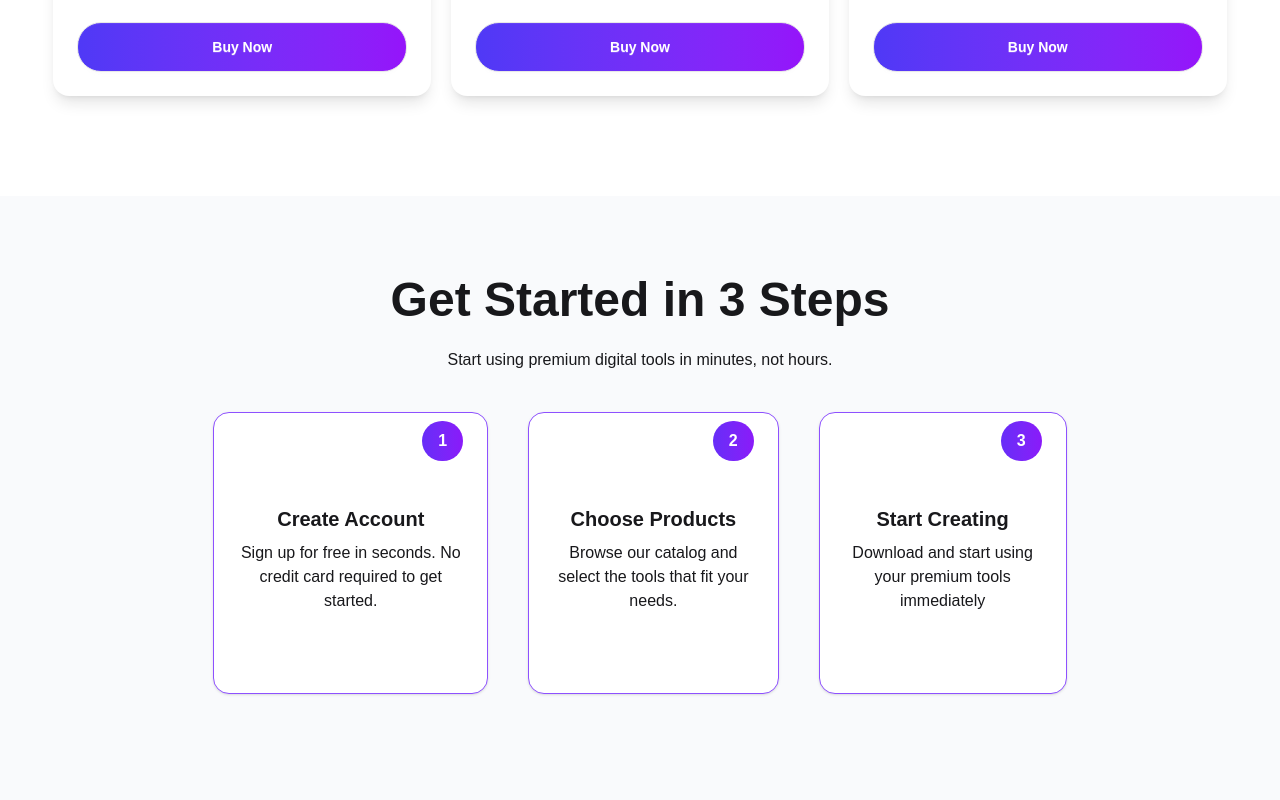
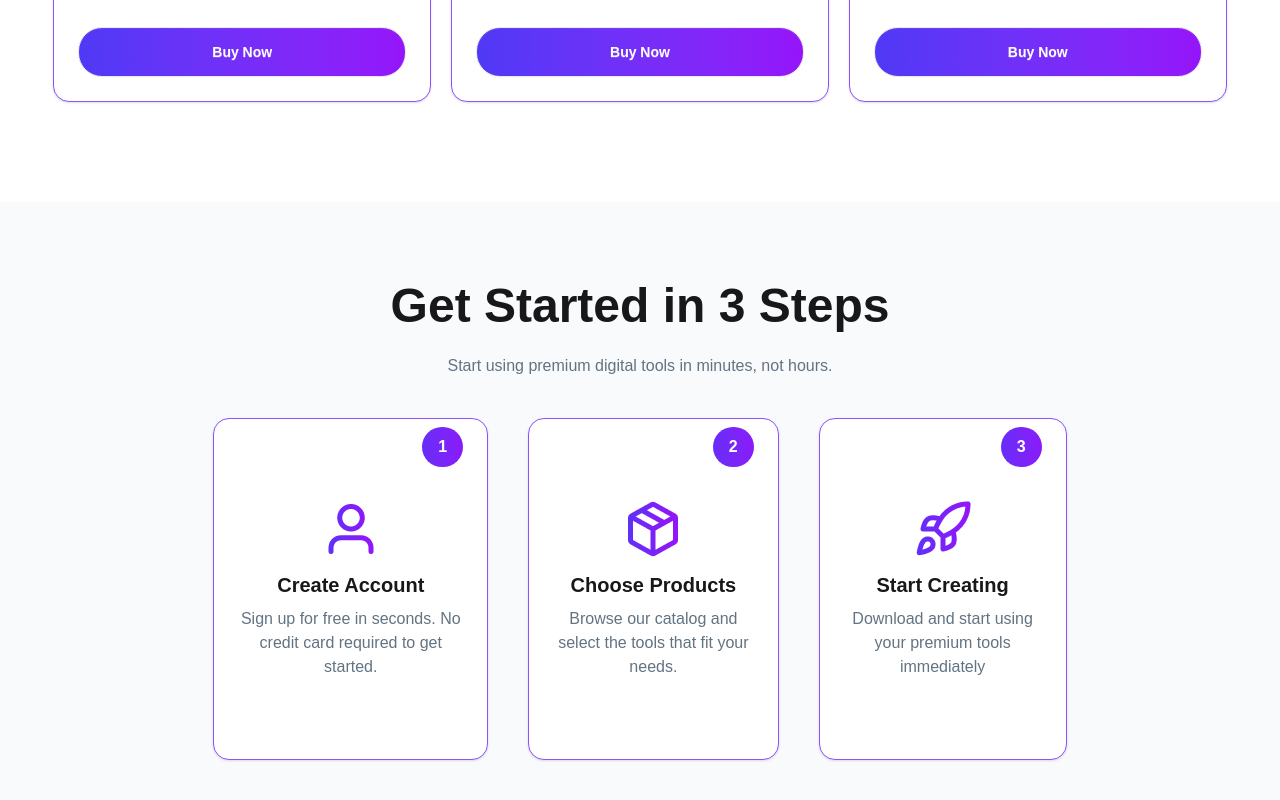
Before and after one commit to khadijarahmannupur-ctrl/Assienment-6, a React (Vite) app: page / in a window 1280 px wide. Shown: the part 2737-3537 px from the top of the page. Built offline with nearby package versions, Linux system fonts and the light colour scheme.

Commit message:
stepcard section is done

```diff
--- a/src/component/ProductCard.jsx
+++ b/src/component/ProductCard.jsx
@@ -22,7 +22,7 @@ const ProductCard = ({product, cartIncrease, setCartIncrease, cartProducts, setC
     };
     return (
         <div>
-            <div className="card bg-base-100 shadow-lg rounded-2xl">
+            <div className="card bg-base-100 shadow rounded-2xl transition-transform duration-300 ease-in-out hover:scale-105 border border-violet-500 hover:shadow-violet-600">
                 <div className="card-body">
                     <div className='flex justify-end'>
                         <span className={`badge badge-xs badge-warning text-sm font-medium py-4 px-4 rounded-3xl ${tag === 'Best Seller' ? 'bg-[#FEF3C6] text-[#BB4D00]' :tag === 'Popular' ? 'bg-[#E1E7FF] border-[#9514FA] text-[#4F39F6]' :'bg-[#DBFCE7] text-[#0A883E] border-[#0A883E]'}`}>{tag}</span>
--- a/src/component/Steps.jsx
+++ b/src/component/Steps.jsx
@@ -1,11 +1,14 @@
 import React from 'react';
+import userImg from '../assets/user.png'
+import packageImg from '../assets/package.png'
+import rocketImg from '../assets/rocket.png'
 
 const Steps = () => {
     return (
         <div className='my-10 bg-[#f9fafc] py-10 md:py-20'>
             <div className='text-center space-y-6 mx-3'>
                 <h1 className='text-3xl md:text-5xl font-bold'> Get Started in 3 Steps</h1>
-                <p className='font-extralight'>Start using premium digital tools in minutes, not hours.</p>
+                <p className='text-[#627382]'>Start using premium digital tools in minutes, not hours.</p>
             </div>
             <div className='w-11/12 md:w-8/12 mx-auto my-10 flex flex-col lg:flex-row justify-center items-center gap-10'>
                 <div className='text-center bg-white shadow py-20 px-5 rounded-2xl relative transition-transform duration-300 ease-in-out
@@ -16,13 +19,13 @@ const Steps = () => {
 
 
                     <div className='flex justify-center '>
-                        <img src='' alt="" />
+                        <img src={userImg} alt="" />
                     </div>
                     <div className='space-y-2 mt-3'>
                         <h2 className='text-xl font-bold'>
                             Create Account
                         </h2>
-                        <p>
+                        <p className='text-[#627382]'>
                             Sign up for free in seconds. No credit card required to get started.
                         </p>
                     </div>
@@ -35,13 +38,13 @@ const Steps = () => {
 
 
                     <div className='flex justify-center '>
-                        <img src='' alt="" />
+                        <img src={packageImg} alt="" />
                     </div>
                     <div className='space-y-2 mt-3'>
                         <h2 className='text-xl font-bold '>
                             Choose Products
                         </h2>
-                        <p>
+                        <p className='text-[#627382]'>
                             Browse our catalog and select the tools that fit your needs.</p>
                     </div>
                 </div>
@@ -52,14 +55,14 @@ const Steps = () => {
                     </span>
 
 
-                    <div className='flex justify-center '>
-                        <img src='' alt="" />
+                    <div className='flex justify-center'>
+                            <img src={rocketImg} alt="" />
                     </div>
                     <div className='space-y-2 mt-3'>
                         <h2 className='text-xl font-bold'>
                             Start Creating
                         </h2>
-                        <p>
+                        <p className='text-[#627382]'>
                             Download and start using your premium tools immediately
                         </p>
                     </div>
```
